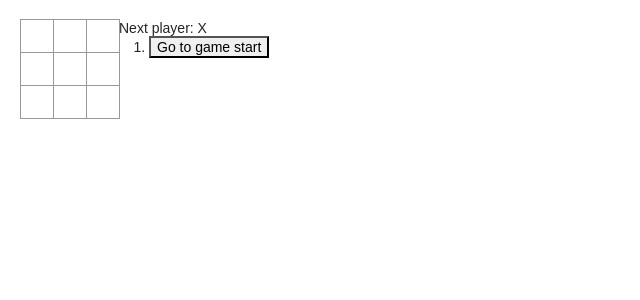
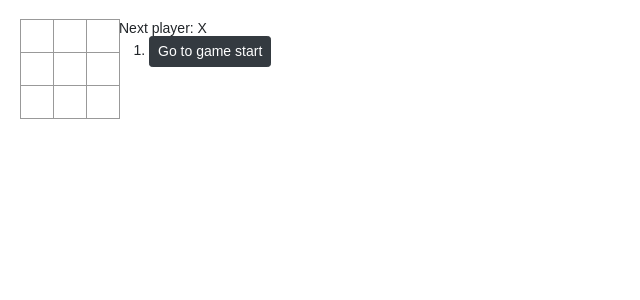
Before and after one commit to Alejo-Martinez-Grau/TaTeTi-React-Tutorial, a React (Create React App) app: page / in a window 1280 px wide. Shown: the top 300 px of the page, without its empty margins (0-640 px from the left). Built offline with nearby package versions, Linux system fonts and the light colour scheme.

Commit message:
botones más piola

```diff
--- a/src/TicTacToe.js
+++ b/src/TicTacToe.js
@@ -60,9 +60,10 @@ class TicTacToe extends React.Component {
 
     const moves = history.map((step, move) => {
       const desc = move ? `Go to move #${move}, position: ${step.x}, ${step.y}` : "Go to game start";
+      const selectedMove = this.state.stepNumber === move ? 'btn btn-dark btn-sm' : 'btn btn-outline-dark btn-sm' ;
       return (
         <li key={move}>
-          <button onClick={() => this.jumpTo(move)}>{desc}</button>
+          <button onClick={() => this.jumpTo(move)} className={selectedMove} >{desc}</button>
         </li>
       );
     });
```
